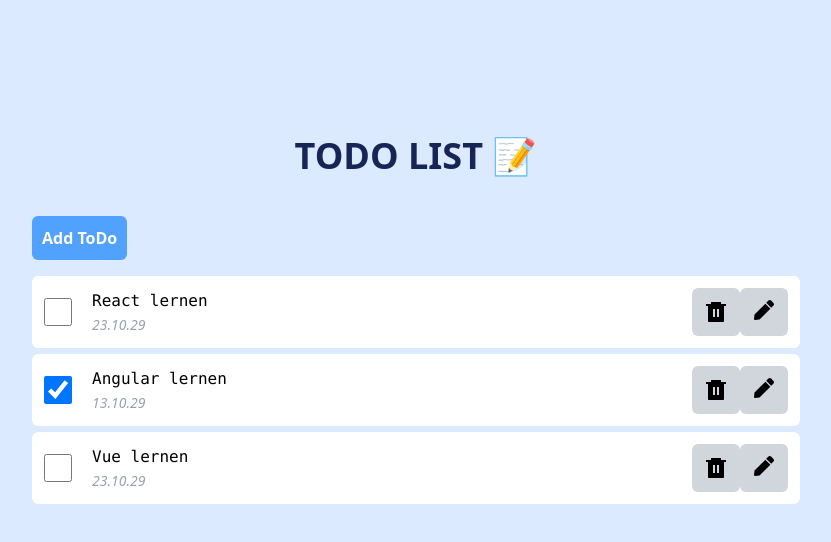
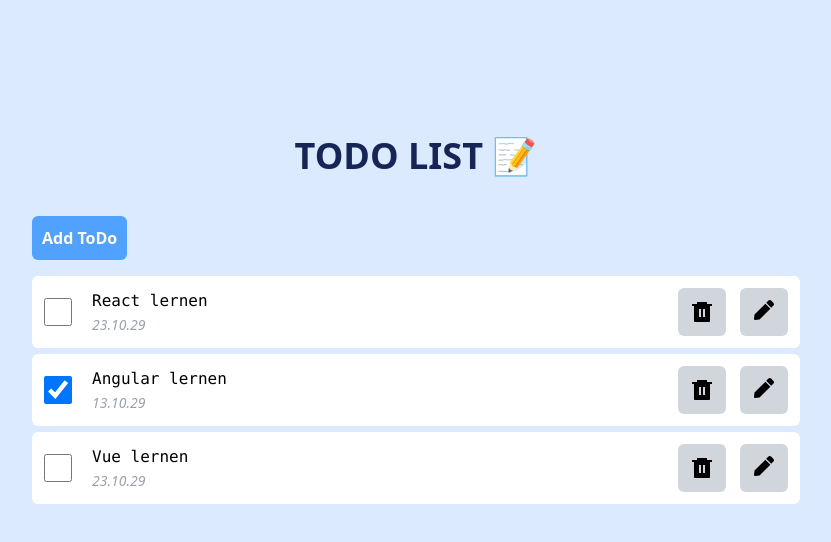
Before and after one commit to GordonSlyding/react-to-do-app, a React (Vite) app: page / in a window 1280 px wide. Shown: the top 542 px of the page, without its empty margins (224-1055 px from the left). Built offline with nearby package versions, Linux system fonts and the light colour scheme.

Commit message:
Refactor ToDoItem component and fix styling issue

```diff
--- a/src/components/ToDo/ToDoItem.jsx
+++ b/src/components/ToDo/ToDoItem.jsx
@@ -18,7 +18,7 @@
         <span className="font-mono leading-0.5">{title}</span> <br />
         <span className="text-gray-400 italic text-sm">{createdAt}</span>
       </div>
-      <div className="flex flex-row gap-3.5text-black ml-auto ">
+      <div className="flex flex-row gap-3.5 text-black ml-auto ">
         <div className="bg-gray-300 rounded-md hover:bg-red-400 hover:cursor-pointer text-2xl p-3 group">
           <RiDeleteBin6Fill className="group-hover:text-amber-50" />
         </div>
```
